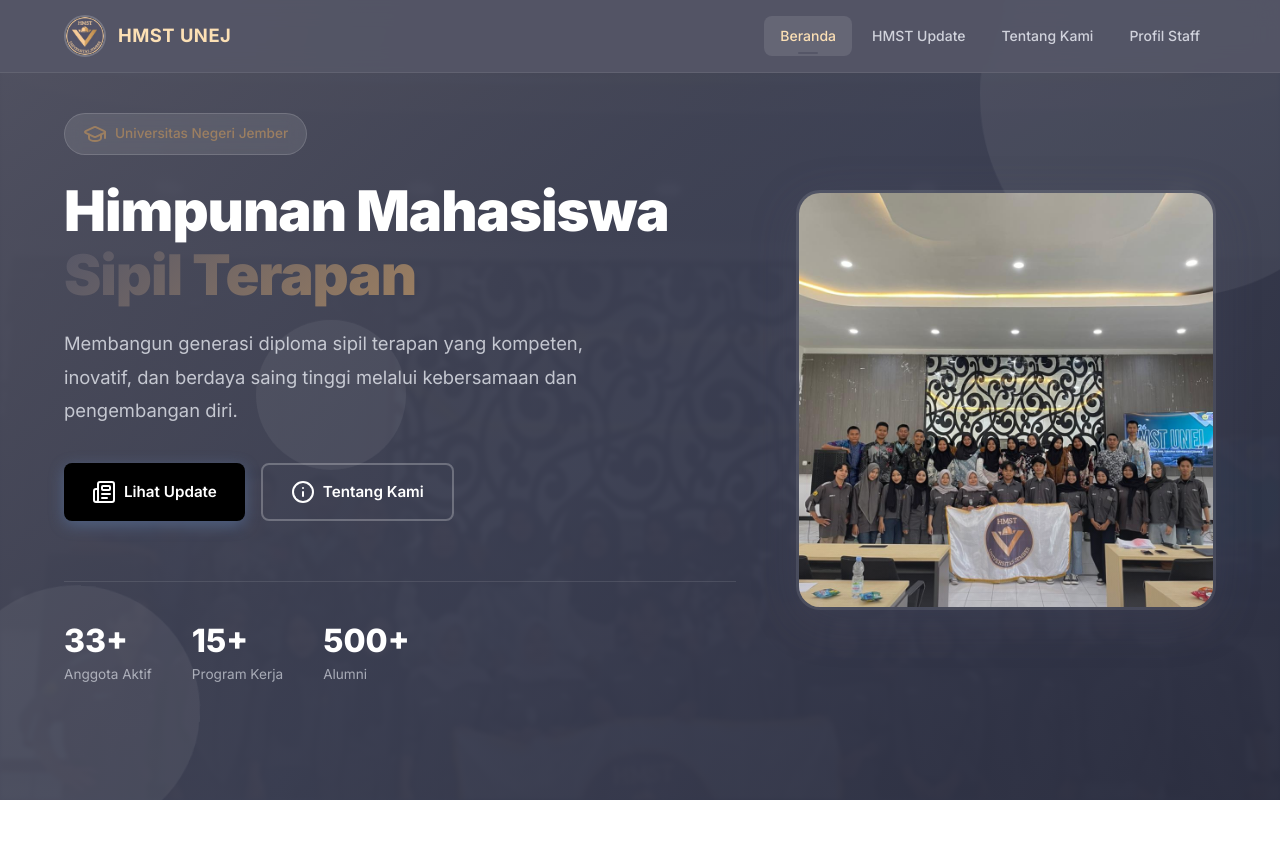
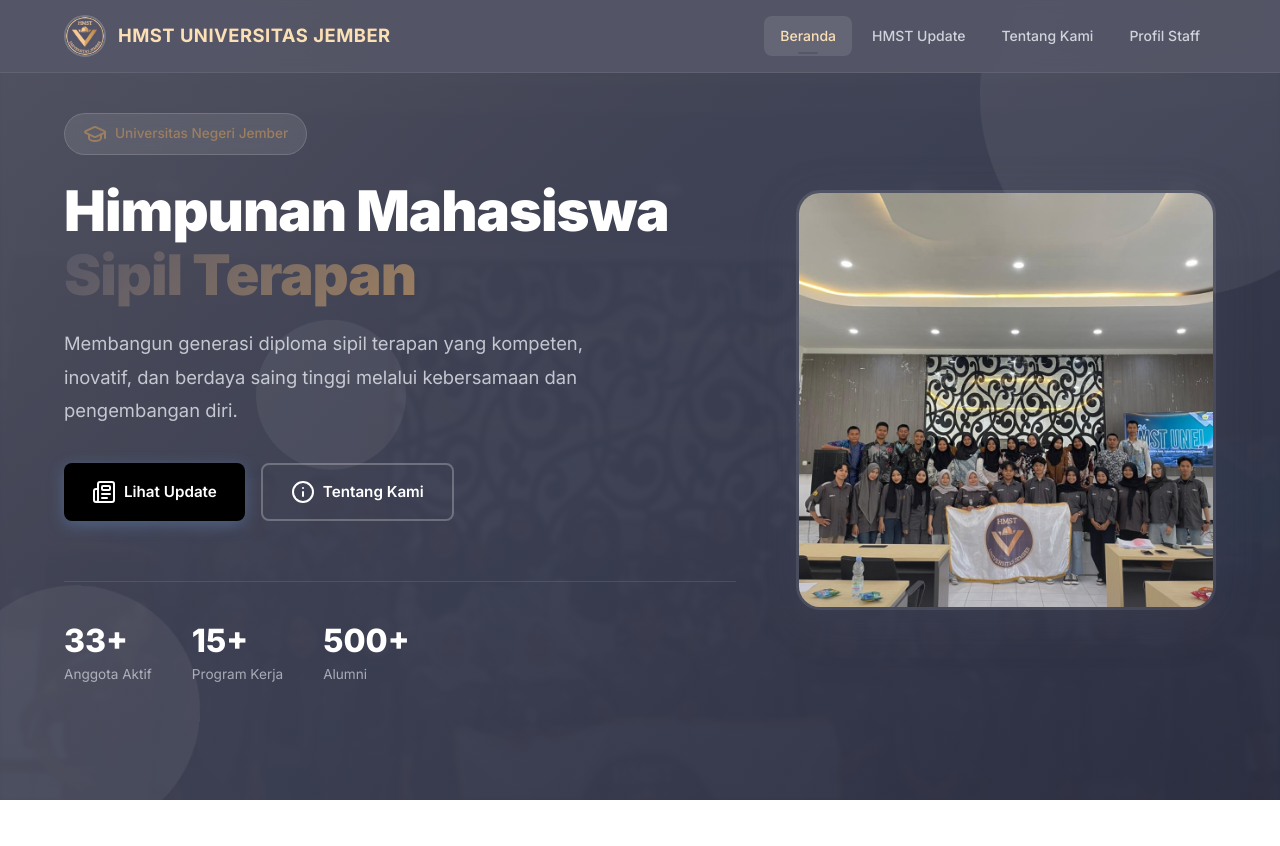
Before and after one commit to hmstunej02-cyber/HMST_PROJECT, a plain HTML site: page index.html in a window 1280 px wide. Shown: the top 846 px of the page. Drawn offline with nearby package versions, Linux system fonts and the light colour scheme; files whose address does not match are found by name.

Commit message:
Add files via upload

```diff
--- a/index.html
+++ b/index.html
@@ -25,7 +25,7 @@
     <div class="container">
       <a href="#beranda" class="nav-brand">
         <img src="assets/LOGO HMST.jpeg" alt="LOGO HMST">
-        <span>HMST UNEJ</span>
+        <span>HMST UNIVERSITAS JEMBER</span>
       </a>
 
       <div class="nav-links" id="navLinks">
```
Also changed, not shown: assets/LOGO HMST.jpeg (added).
